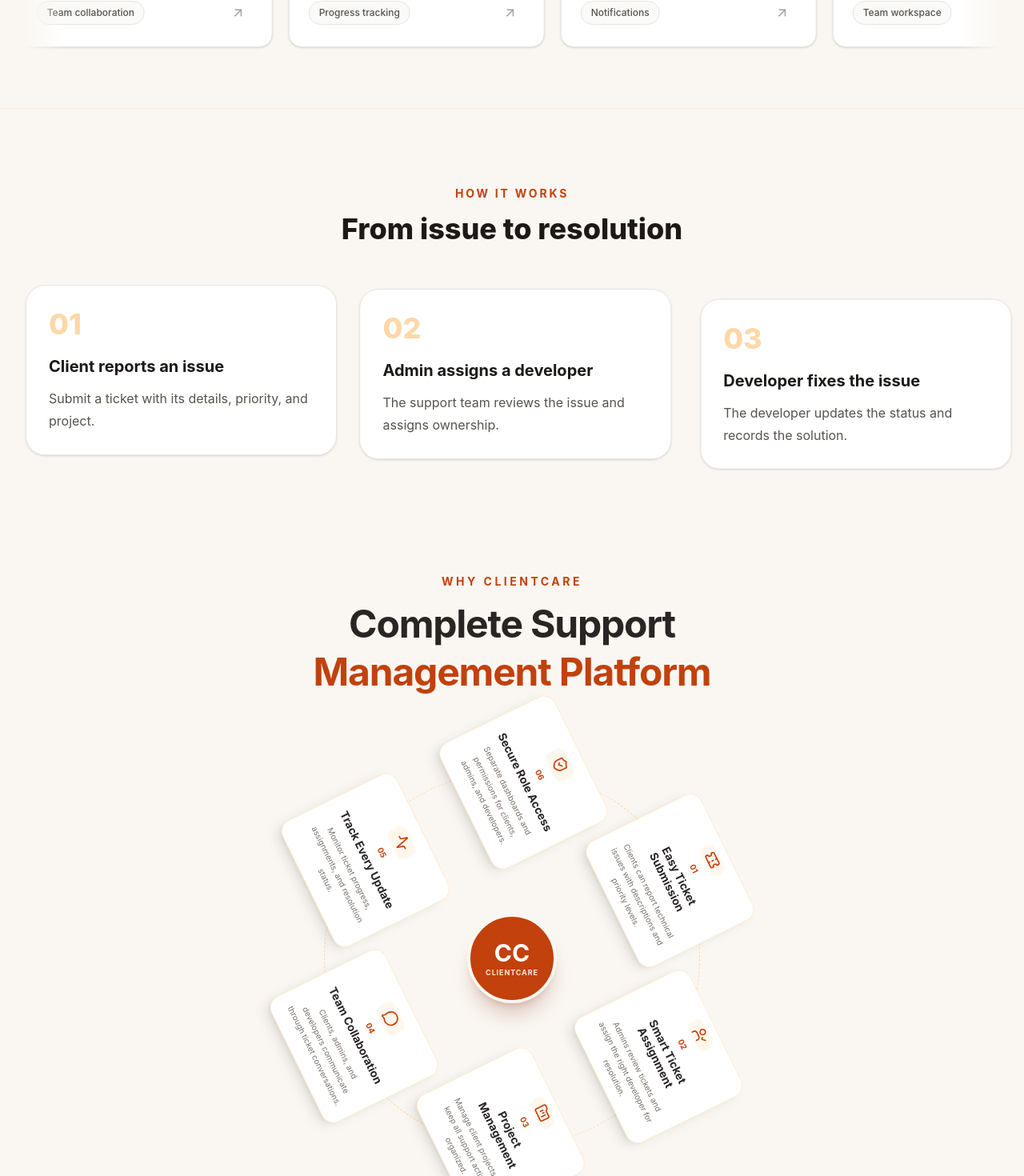
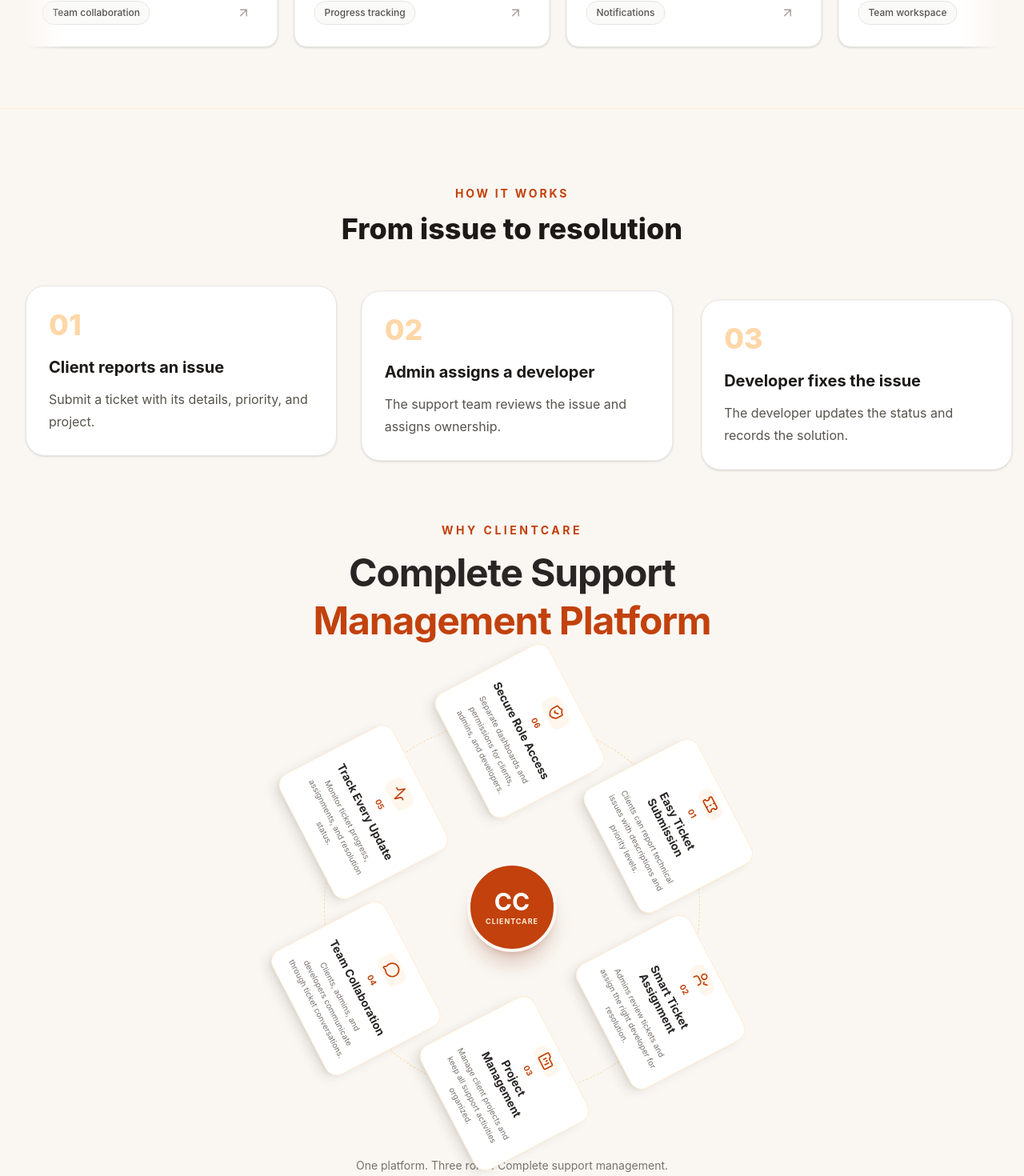
Before and after one commit to Vikas-kumar10/clientcare_frontend, a React app: page / in a window 1280 px wide. Shown: the part 1286-2756 px from the top of the page at 80% size. Built offline with nearby package versions, Linux system fonts and the light colour scheme; no server answers; the HTML template or start-up script is replaced by a standard one.

Commit message:
fixed it again

```diff
--- a/src/components/LandingComponent/RotatingCards.jsx
+++ b/src/components/LandingComponent/RotatingCards.jsx
@@ -107,7 +107,7 @@ export default function RotatingCards() {
           : "h-[560px]";
 
   return (
-    <section className="w-full min-h-screen overflow-hidden bg-[#FAF7F2] flex flex-col items-center justify-center px-4 py-12 sm:px-6">
+    <section className="w-full overflow-hidden bg-[#FAF7F2] flex flex-col items-center justify-center px-4 py-6 sm:px-6 sm:py-8">
 
       {/* Heading */}
       <div className="w-full max-w-4xl text-center mb-8 sm:mb-12">
--- a/src/components/LandingComponent/WorkflowSection.jsx
+++ b/src/components/LandingComponent/WorkflowSection.jsx
@@ -23,7 +23,7 @@ export default function WorkflowSection() {
   const shouldReduceMotion = useReducedMotion();
 
   return (
-    <section className="relative overflow-hidden py-16 sm:py-20 lg:py-24">
+    <section className="relative overflow-hidden pt-16 pb-8 sm:pt-20 sm:pb-10 lg:pt-24 lg:pb-12">
       <div className="mx-auto w-full max-w-7xl px-4 sm:px-6 lg:px-8">
 
         {/* Heading */}
```
